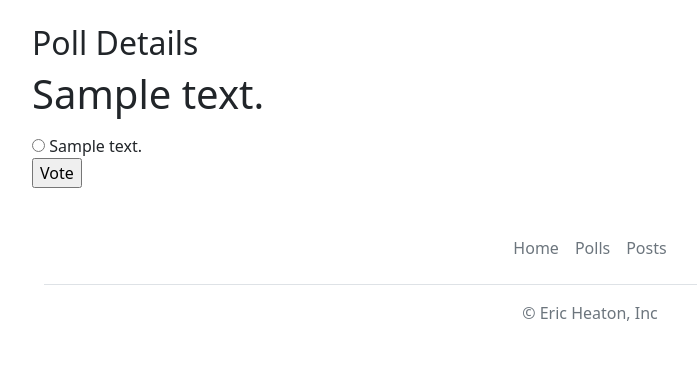
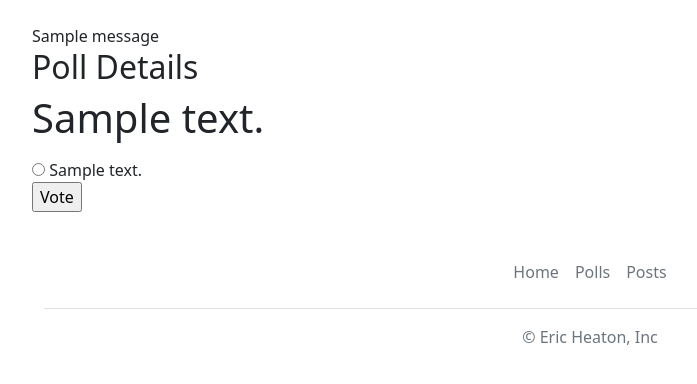
Before and after one commit to zalphin/django_tutorial, a Django app: page /polls/1/ in a window 1280 px wide. Shown: the part 73-457 px from the top of the page, without its empty margins (50-747 px from the left). Run offline with Django 5.2, Linux system fonts and the light colour scheme; a user stored in the database is signed in; tables that the repository leaves empty hold one stand-in row (values such as "Sample post"); one stand-in notice (Sample message) is shown; some libraries are stand-ins or nearby versions.

Commit message:
Added basic message functionality to page with no formatting

```diff
--- a/polls/views.py
+++ b/polls/views.py
@@ -9,6 +9,7 @@ from django.views import generic, View
 from django.utils import timezone
 from django.contrib.auth.decorators import login_required
 from django.contrib.auth.mixins import LoginRequiredMixin
+from django.contrib import messages
 from .forms import *
 import random
 
@@ -104,6 +105,7 @@ class QuestionChoiceUpdate(LoginRequiredMixin, UpdateView):
 			if choices.is_valid():
 				choices.instance = self.object
 				choices.save()
+			messages.info(self.request, "You did it!")
 		return super(QuestionChoiceUpdate, self).form_valid(form)
 	def get_success_url(self) -> str:
 		return reverse_lazy('polls:index')
--- a/templates/base.html
+++ b/templates/base.html
@@ -43,6 +43,12 @@
             </div>
         </header>
 
+        <div>
+            {% for message in messages %}
+                {{ message }}
+            {% endfor %}
+        </div>
+
         {% block content %}
         {% endblock %}
 
```
